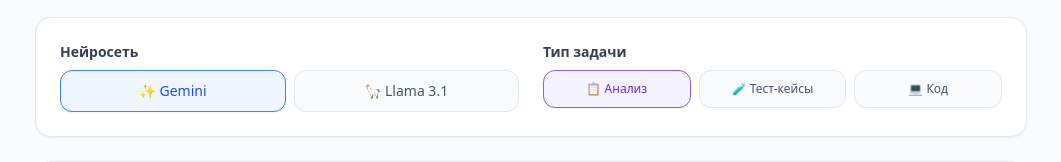
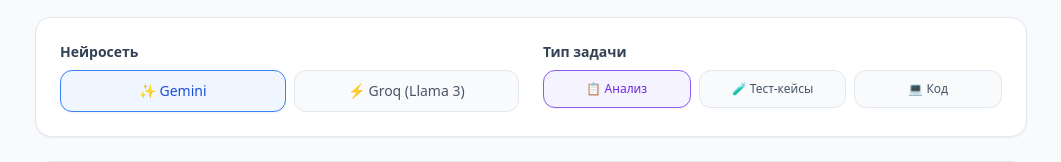
Before and after one commit to AlexeySaraev/QASite, a Next.js app: page / in a window 1280 px wide. Shown: the part 215-377 px from the top of the page, without its empty margins (109-1170 px from the left). Built offline with nearby package versions, Linux system fonts and the light colour scheme.

Commit message:
Update page.tsx

```diff
--- a/app/page.tsx
+++ b/app/page.tsx
@@ -62,14 +62,14 @@
                 ✨ Gemini
               </button>
               <button
-                onClick={() => setModel("llama")}
+                onClick={() => setModel("groq")}
                 className={`flex-1 py-2.5 px-3 rounded-xl text-sm font-medium transition-all border ${
-                  model === "llama"
+                  model === "groq"
                     ? "bg-blue-50 border-blue-500 text-blue-700 shadow-sm"
                     : "bg-slate-50 border-slate-200 text-slate-600 hover:bg-slate-100"
                 }`}
               >
-                🦙 Llama 3.1
+                ⚡ Groq (Llama 3)
               </button>
             </div>
           </div>
```
